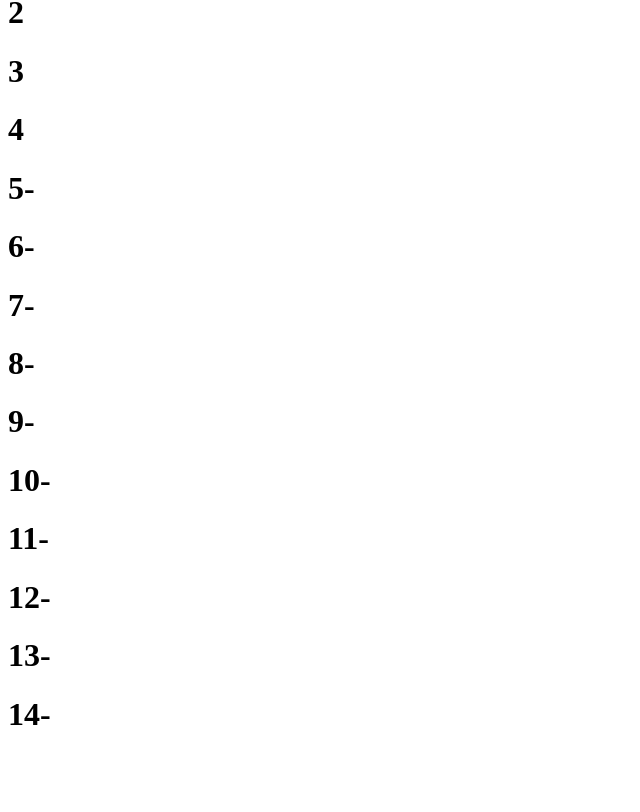
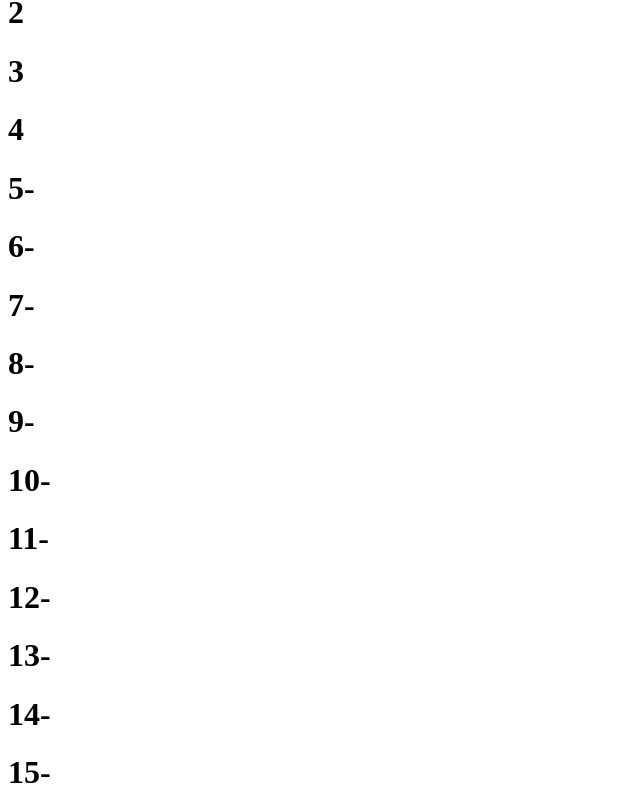
Before and after one commit to gameland-tech/project1, a Next.js app: page / in a window 1280 px wide. Shown: the part 196-1008 px from the top of the page, without its empty margins (0-640 px from the left). Before the commit the page ends 950 px from the top, so only its background shows below. Built offline with nearby package versions, Linux system fonts and the light colour scheme.

Commit message:
add 15- from gameland

```diff
--- a/app/page.tsx
+++ b/app/page.tsx
@@ -16,6 +16,7 @@ export default function Home() {
       <h1>12-</h1>
       <h1>13-</h1>
       <h1>14-</h1>
+      <h1>15-</h1>
     </main>
   );
 }
```
